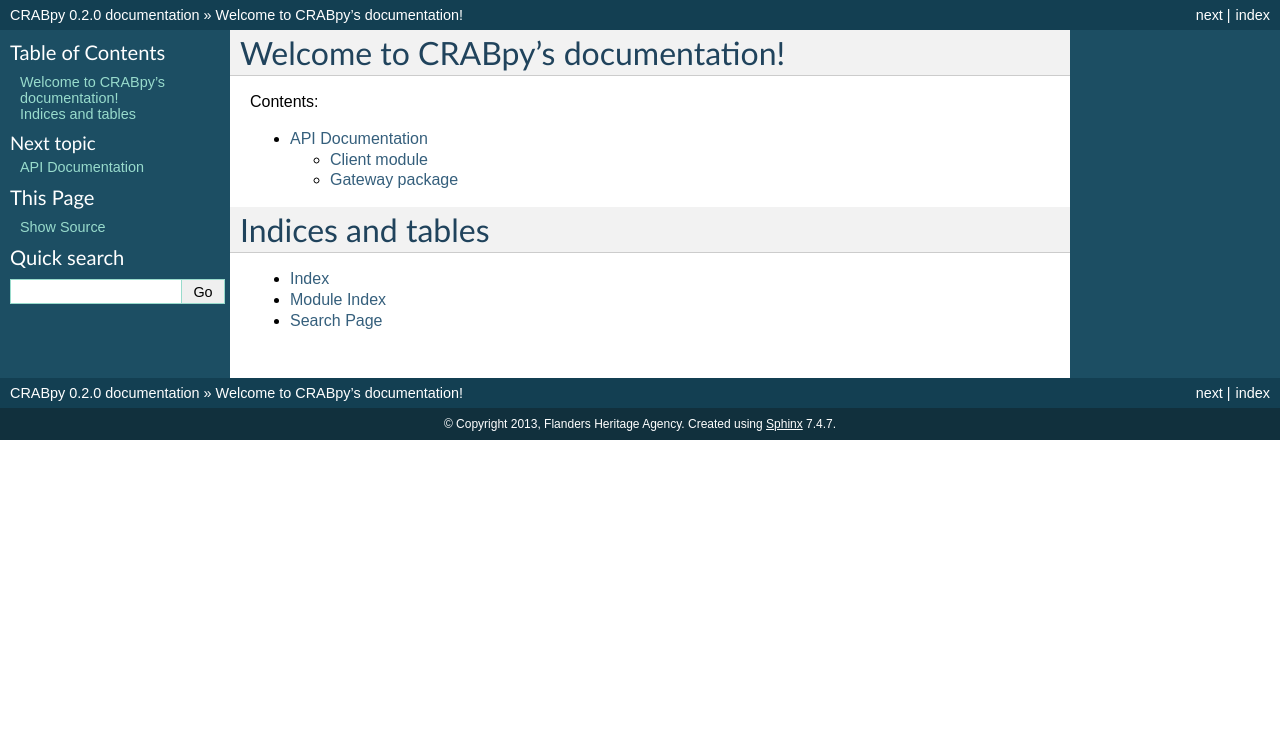
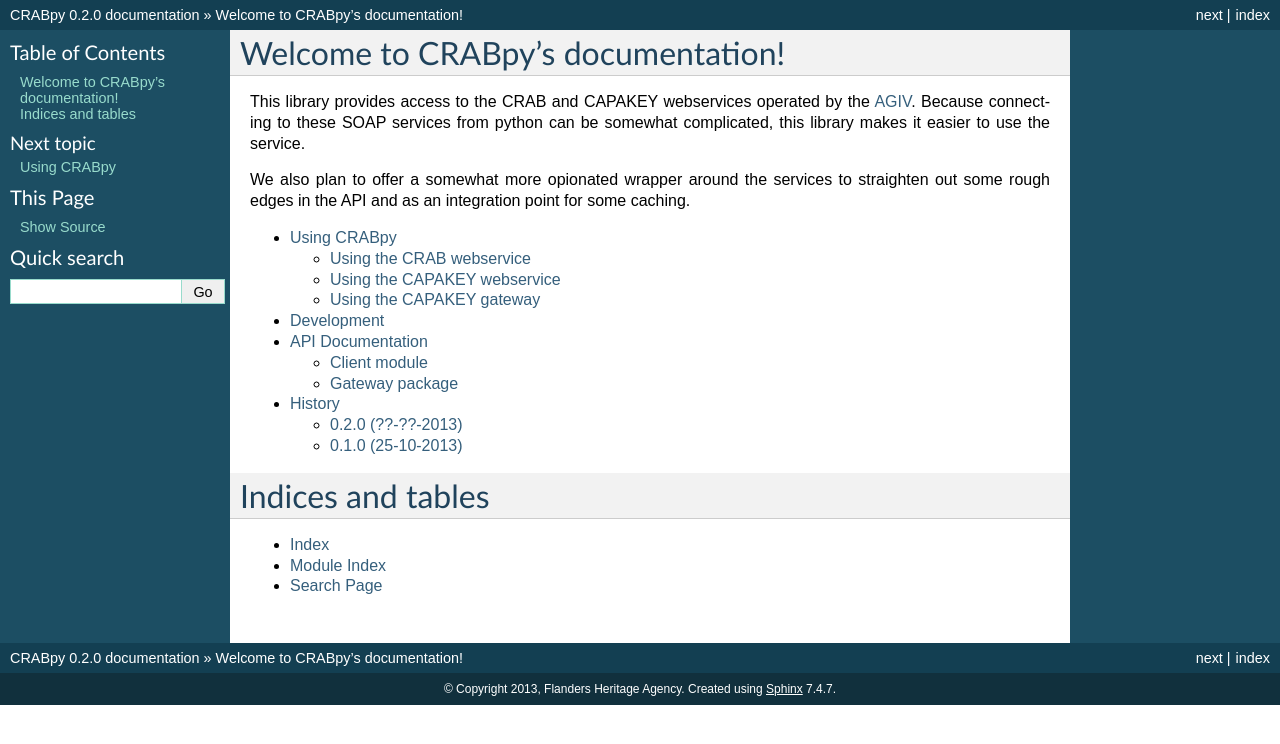
Before and after one commit to OnroerendErfgoed/crabpy, a Sphinx documentation site: the page built from docs/index.rst, in a window 1280 px wide. Shown: the top 744 px of the page. Built offline with Sphinx 7.4.7, drawn with Linux system fonts in a browser that asks for light colours.

Commit message:
Updated and expanded documentation.

```diff
--- a/docs/index.rst
+++ b/docs/index.rst
@@ -6,13 +6,23 @@
 Welcome to CRABpy's documentation!
 ==================================
 
-Contents:
+This library provides access to the CRAB and CAPAKEY webservices operated by
+the AGIV_. Because connecting to these SOAP services from python can be somewhat
+complicated, this library makes it easier to use the service.
+
+We also plan to offer a somewhat more opionated wrapper around the services to
+straighten out some rough edges in the API and as an integration point for some
+caching.
 
 .. toctree::
    :maxdepth: 2
 
+   usage
+   development
    api
+   changes
 
+.. _agiv: http://www.agiv.be
 
 Indices and tables
 ==================
--- /dev/null
+++ b/docs/usage.rst
@@ -0,0 +1,65 @@
+============
+Using CRABpy
+============
+
+Using the CRAB webservice
+-------------------------
+
+Recently, the CRAB service has become public. The need to authenticate has been
+removed, making it a whole lot easier to connect.
+
+.. code-block:: python
+
+    from crabpy.client import crab_factory
+
+    crab = crab_factory()
+
+    res = crab.service.ListGemeentenByGewestId(1)
+
+    print res
+
+Using the CAPAKEY webservice
+----------------------------
+
+This service does still require authentication. This requires a valid account
+from agiv_. Because the authentication also requires some extra WS-Addressing
+headers, a utility function has been provided to make life easier.
+
+.. code-block:: python
+
+    from crabpy.client import capakey_factory, capakey_request
+
+    capakey = capakey_factory(
+        user='USER',
+        password='PASSWORD'
+    )
+
+    res = capakey_request(capakey, 'ListAdmGemeenten', 1)
+
+    print res
+
+Using the CAPAKEY gateway
+-------------------------
+
+To make life easier and capakey more pythonic, we've also implemented a gateway
+that abstracts some more of the service and provides richer objects as responses.
+
+.. code-block:: python
+
+    from crabpy.client import capakey_factory
+    from crabpy.gateway.capakey import CapakeyGateway
+
+    capakey = capakey_factory(
+        user='USER',
+        password='PASSWORD'
+    )
+
+    g = CapakeyGateway(capakey)
+
+    res = g.list_gemeenten()
+
+    print res
+
+See the examples folder for some more sample code.
+
+.. _agiv: http://www.agiv.be
```
Also changed, not shown: docs/changes.rst (added, +7 -0 lines), docs/development.rst (added, +29 -0 lines).
